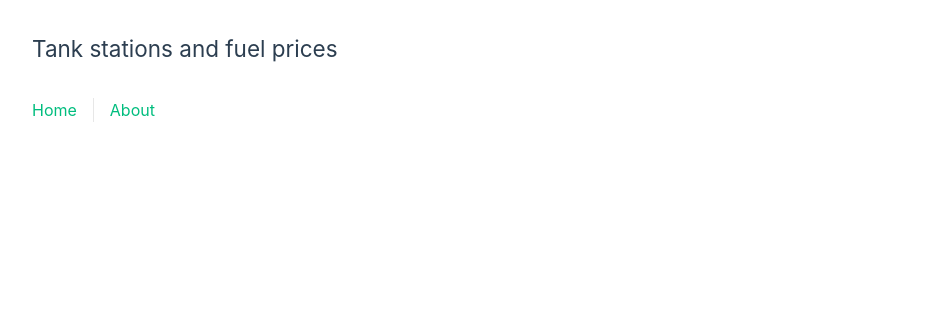
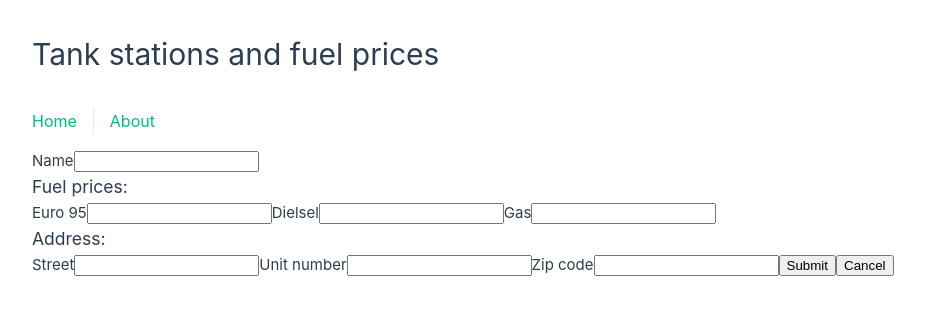
Before and after one commit to Giampiero90-dev/fuel-prices-app, a Vue app: page /create in a window 1280 px wide. Shown: the top 314 px of the page, without its empty margins (0-925 px from the left). Built offline with nearby package versions, Linux system fonts and the light colour scheme.

Commit message:
Added 'create' feature

```diff
--- a/src/App.vue
+++ b/src/App.vue
@@ -5,7 +5,7 @@ import { RouterLink, RouterView } from 'vue-router'
 <template>
   <header>
     <div class="wrapper">
-      <h2>Tank stations and fuel prices</h2>
+      <h1>Tank stations and fuel prices</h1>
       <nav>
         <RouterLink to="/">Home</RouterLink>
         <RouterLink to="/about">About</RouterLink>
--- /dev/null
+++ b/src/components/CreateTankStation.vue
@@ -0,0 +1,78 @@
+<template>
+    <div>
+        <form>
+            <label for="name">Name</label>
+            <input id="name" type="text" v-model="tankStationName" />
+
+            <h3>Fuel prices:</h3>
+            <label for="euro95">Euro 95</label>
+            <input id="euro95" type="number" v-model="euro95" />
+
+            <label for="diesel">Dielsel</label>
+            <input id="diesel" type="number" v-model="diesel" />
+
+            <label for="gas">Gas</label>
+            <input id="gas" type="number" v-model="gas" />
+
+            <h3>Address:</h3>
+            <label for="street">Street</label>
+            <input id="street" type="text" v-model="street" />
+
+            <label for="unitNumber">Unit number</label>
+            <input id="unitNumber" type="number" v-model="unitNumber" />
+
+            <label for="zipCode">Zip code</label>
+            <input id="zipCode" type="text" v-model="zipCode" />
+
+            <button type="button" @click.prevent="submitForm">Submit</button>
+            <button type="button" @click.prevent="closeForm">Cancel</button>
+        </form>
+    </div>
+</template>
+
+<script>
+import { useTankStationStore } from '../stores/tankStationStore';
+
+export default {
+    name: 'NewHolidayForm',
+    data() {
+        return {
+            tankStationName: null,
+            euro95: null,
+            diesel: null,
+            gas: null,
+            street: null,
+            unitNumber: null,
+            zipCode: null,
+            store: useTankStationStore(),
+        }
+    },
+    methods: {
+        submitForm() {
+            if (this.tankStationName && this.euro95 && this.diesel && this.gas) {
+                    this.store.create({
+                        name: this.tankStationName,
+                        fuelPrices: {
+                            euro95: this.euro95,
+                            diesel: this.diesel,
+                            gas: this.gas,
+                        },
+                        address: {
+                            street: this.street,
+                            unitNumber: this.unitNumber,
+                            zipCode: this.zipCode,
+                        },
+                    })
+                    this.$router.replace({ path: '/' });
+            } else {
+                window.alert("Fill in all entries");
+            }
+        },
+        closeForm() {
+            this.$router.replace({ path: '/' });
+        }
+    }
+}
+</script>
+
+<style lang="scss" scoped></style>
--- a/src/router/index.js
+++ b/src/router/index.js
@@ -1,5 +1,6 @@
-import { createRouter, createWebHistory } from 'vue-router'
-import HomeView from '../views/HomeView.vue'
+import { createRouter, createWebHistory } from 'vue-router';
+import HomeView from '../views/HomeView.vue';
+import CreateTankStation from '../components/CreateTankStation.vue';
 
 const router = createRouter({
   history: createWebHistory(import.meta.env.BASE_URL),
@@ -7,7 +8,12 @@ const router = createRouter({
     {
       path: '/',
       name: 'home',
-      component: HomeView
+      component: HomeView,
+    },
+    {
+      path: '/create',
+      name: 'create',
+      component: CreateTankStation,
     },
     {
       path: '/about',
--- a/src/stores/tankStationStore.js
+++ b/src/stores/tankStationStore.js
@@ -1,4 +1,3 @@
-import { ref, computed } from 'vue'
 import { defineStore } from 'pinia'
 
 export const useTankStationStore = defineStore('tankStationStore', {
@@ -11,7 +10,11 @@ export const useTankStationStore = defineStore('tankStationStore', {
           diesel: "1.8",
           gas: "0.75",
         },
-            address: "De flinessesstraat 20, 1125VB"
+        address: {
+          street: "Kerkstraat",
+          unitNumber: "20",
+          zipCode: "1011BH",
+        },
       },
       {
         name: "Esso",
@@ -20,15 +23,23 @@ export const useTankStationStore = defineStore('tankStationStore', {
           diesel: "1.8",
           gas: "0.75",
         },
-            address: "De flinessesstraat 20, 1125VB"
-          },          {
+        address: {
+          street: "Linneusstraat",
+          unitNumber: "45",
+          zipCode: "1021RL",
+        },
+      }, {
         name: "Shell",
         fuelPrices: {
           euro95: "2.05",
           diesel: "1.8",
           gas: "0.75",
         },
-            address: "De flinessesstraat 20, 1125VB"
+        address: {
+          street: "Koningsplain",
+          unitNumber: "53",
+          zipCode: "1064RL",
+        },
       },
     ]
   }),
--- a/src/views/HomeView.vue
+++ b/src/views/HomeView.vue
@@ -2,18 +2,22 @@
   <main>
     <div>
       <h2>Tank stations and fuel prices</h2>
-      <router-link to="/">+ Add a new tank station</router-link>
+      <router-link to="/create">+ Add a new tank station</router-link>
       <ul>
         <li v-for="(tankStation, index) in useTankStationStore.tankStations" :key="index">
           <h3>Name: {{ tankStation.name }}</h3>
           <div>
+            <h3>Fuel Prices:</h3>
             <ul>
               <li>Euro95: €{{ tankStation.fuelPrices.euro95 }}</li>
               <li>Diesel: €{{ tankStation.fuelPrices.diesel }}</li>
               <li>Gas: €{{ tankStation.fuelPrices.gas }}</li>
             </ul>
           </div>
-          <div>Address: {{ tankStation.address }}</div>
+          <div>
+            <h3>Address:</h3>
+            <span>{{ tankStation.address.street }} {{ tankStation.address.unitNumber }} {{ tankStation.address.zipCode }}</span>
+          </div>
         </li>
       </ul>
     </div>
```
Lines whose indentation alone changed are shown as unchanged.
